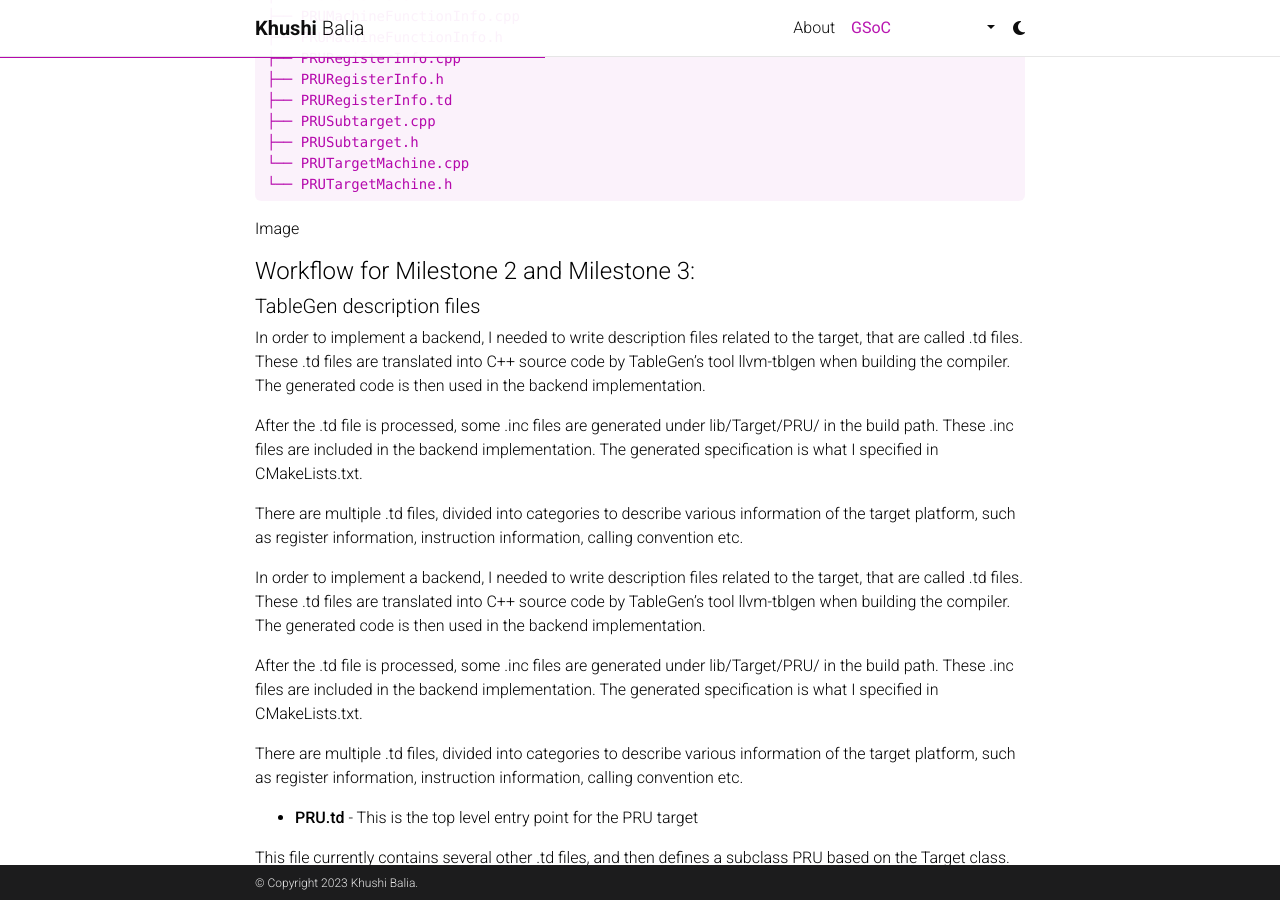
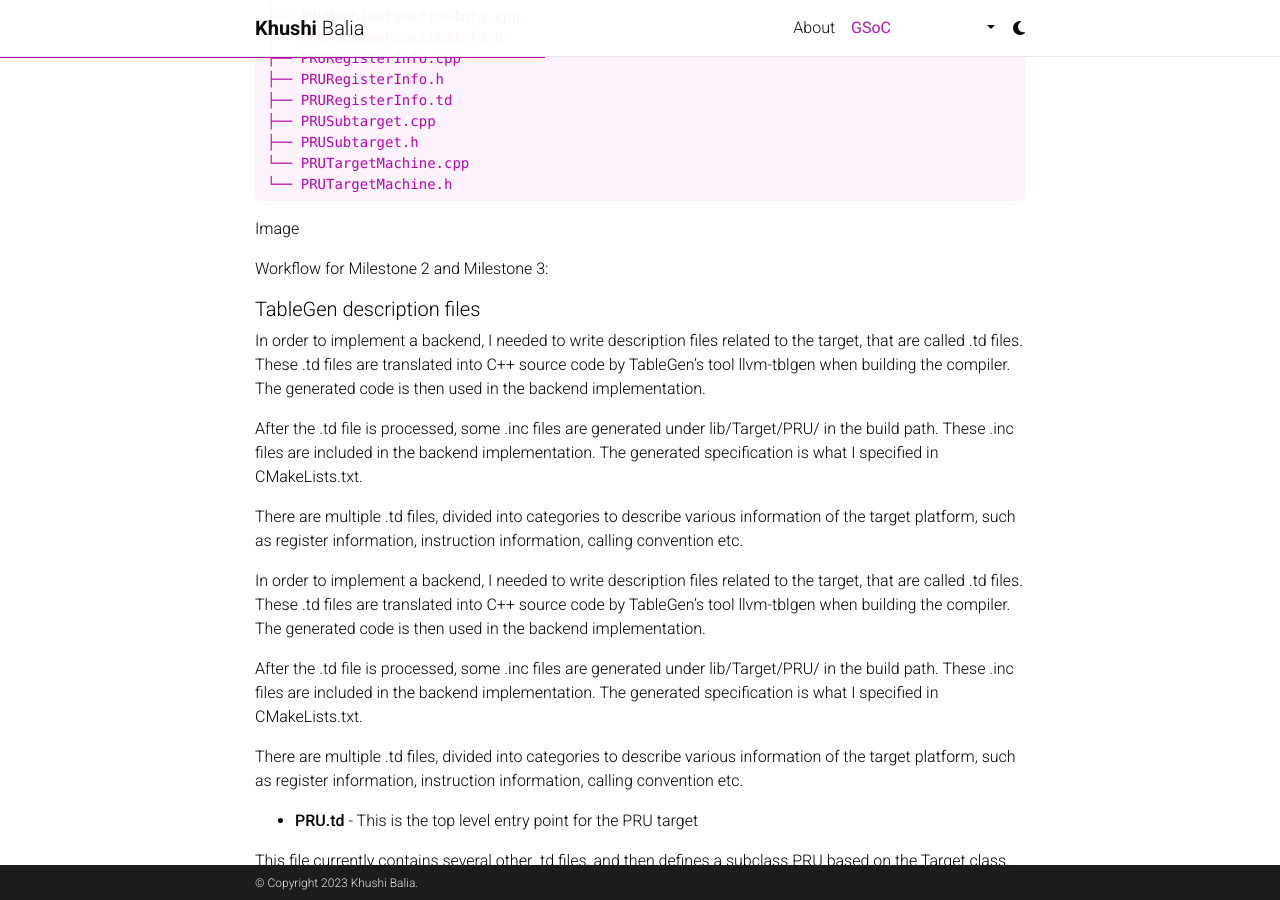
Before and after one commit to Khushi-Balia/Khushi-Balia.github.io, a Jekyll site: the page built from _posts/2023-10-21-final-report.md, in a window 1280 px wide and 900 px high, scrolled down 3327 px. Built offline with Jekyll 4.4.1, drawn with Linux system fonts in a browser that asks for light colours; comment, search, counter and statistics services are not loaded; a style sheet for code colours, icons or effects is not loaded.

````diff
--- a/_posts/2023-10-21-final-report.md
+++ b/_posts/2023-10-21-final-report.md
@@ -141,7 +141,7 @@ lib/Target/PRU/
 
 Image
 
-#### Workflow for Milestone 2 and Milestone 3:
+Workflow for Milestone 2 and Milestone 3:
 
 ##### TableGen description files
 
@@ -200,7 +200,7 @@ def PRUcallseq_start :
                     	[SDNPHasChain, SDNPOutGlue]>;
 ```
 
-##### Target registration
+#### Target registration
 
 Once the necessary TableGen description files were written, the next step was to register the new target PRU with LLVM. The following things were done:
 
@@ -234,7 +234,7 @@ The PRUTargetInfo class calls the RegisterTarget method to register the PRU targ
 The MCTargetDesc class provides LLVM with information about the PRU target's machine code. This information is used by LLVM to generate code for the PRU target.
 These were the main things done for milestone 2.
 
-#### The work for milestone 3 was divided into 3 tasks:
+The work for milestone 3 was divided into 3 tasks:
 
 #### 1. Laying the Foundations - PRU Target Machine Architecture
 
@@ -256,7 +256,7 @@ In this task, I created/ modified a number of files to implement the target mach
 
 Completing Task 1 involved setting the stage for the entire PRU target machine architecture, from instruction handling to function management. These files form the cornerstone upon which subsequent development tasks will build.
 
-#### 2. Adding AsmPrinter Support
+##### 2. Adding AsmPrinter Support
 
 With the groundwork laid, I added AsmPrinter support, a crucial component in code generation. This task focuses on turning Machine DAGs into assembly code through the following steps:
 
````
